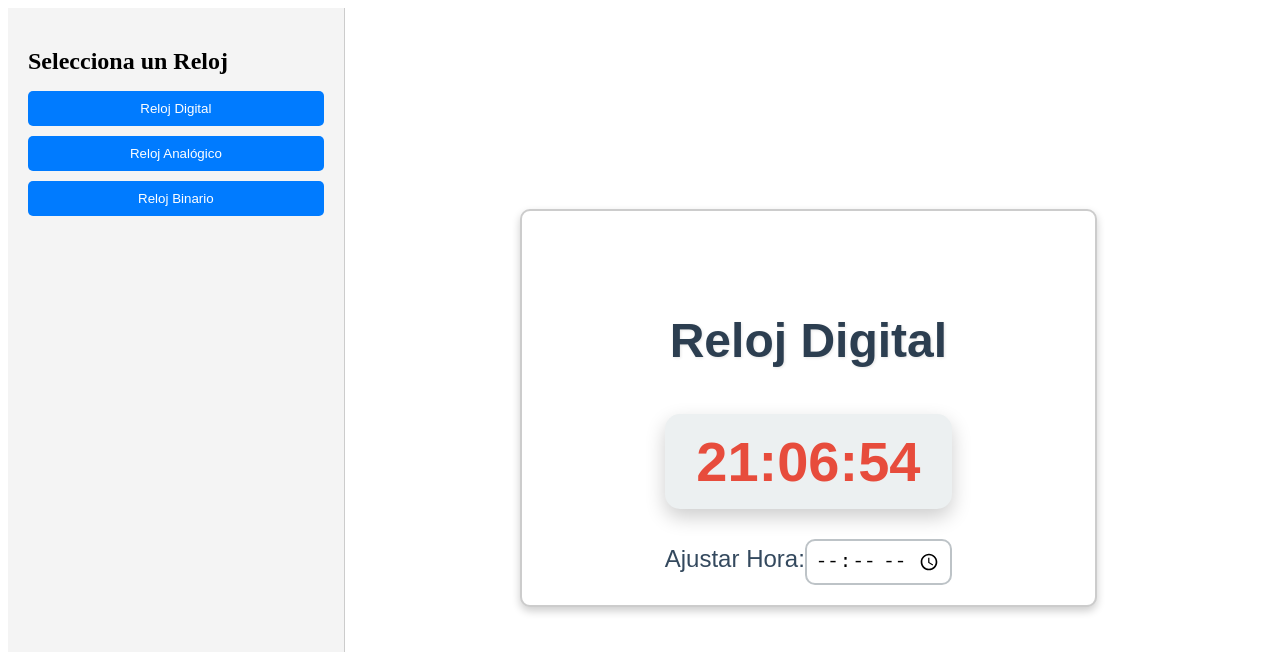
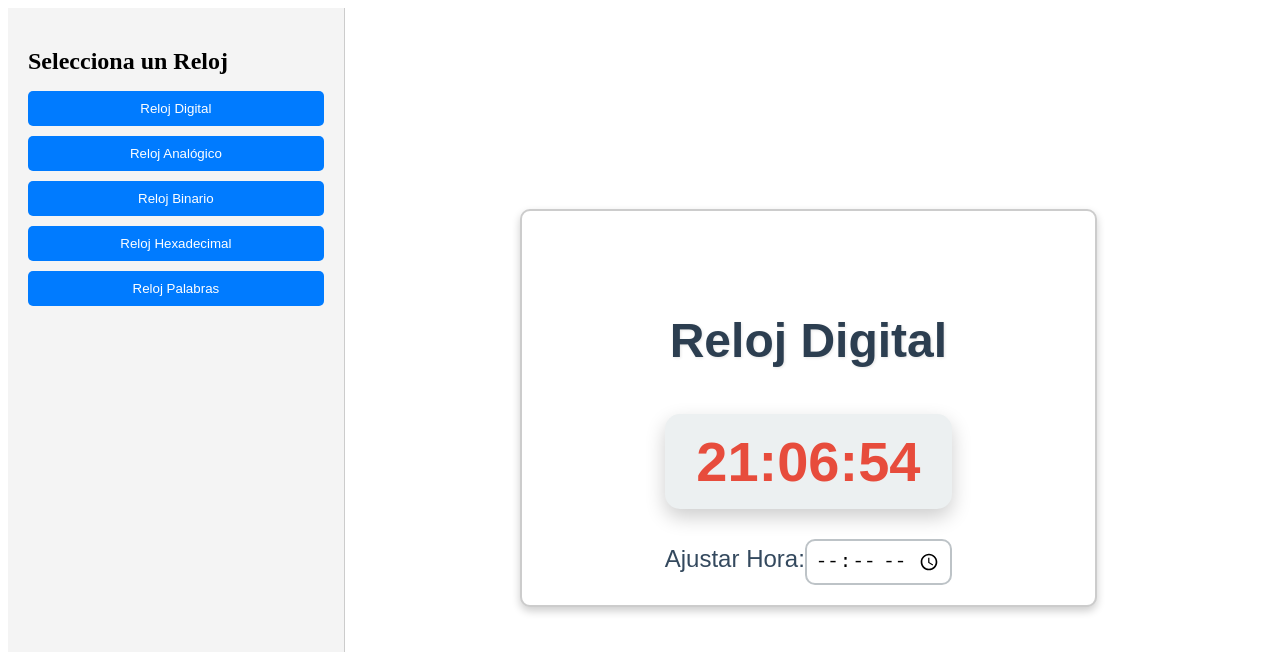
Before and after one commit to jdvillasmil/time-viewer-angular, an Angular app: page /menu-relojes in a window 1280 px wide. Shown: the top 652 px of the page. Built offline with nearby package versions, Linux system fonts and the light colour scheme.

Commit message:
chore: Actualizar menu-relojes.component para incluir nuevos relojes en el menú

```diff
--- a/src/app/menu-relojes/menu-relojes.component.html
+++ b/src/app/menu-relojes/menu-relojes.component.html
@@ -3,30 +3,22 @@
   <div class="menu">
     <h2>Selecciona un Reloj</h2>
     <ul>
-        <li>
-          <button (click)="selectClock('reloj-digital')">Reloj Digital</button>
-        </li>
-        <li>
-          <button (click)="selectClock('reloj-analogico')">Reloj Analógico</button>
-        </li>
-        <li>
-          <button (click)="selectClock('reloj-binario')">Reloj Binario</button>
+      <li *ngFor="let reloj of relojes">
+        <button (click)="selectClock(reloj.key)">{{ reloj.name }}</button>
       </li>
     </ul>
   </div>
 
   <!-- Main display -->
   <div class="reloj-display">
-      <!-- Popup container -->
-      <div *ngIf="selectedClock === 'reloj-digital'" class="reloj-container">
-        <app-reloj-digital></app-reloj-digital>
-      </div>
-      <div *ngIf="selectedClock === 'reloj-analogico'" class="reloj-container">
-        <app-reloj-analogico></app-reloj-analogico>
-      </div>
-      <div *ngIf="selectedClock === 'reloj-binario'" class="reloj-container">
-
-        <app-reloj-binario></app-reloj-binario>
+    <div class="reloj-container" *ngIf="selectedClock">
+      <ng-container [ngSwitch]="selectedClock">
+        <app-reloj-digital *ngSwitchCase="'reloj-digital'"></app-reloj-digital>
+        <app-reloj-analogico *ngSwitchCase="'reloj-analogico'"></app-reloj-analogico>
+        <app-reloj-binario *ngSwitchCase="'reloj-binario'"></app-reloj-binario>
+        <app-reloj-hexadecimal *ngSwitchCase="'reloj-hexadecimal'"></app-reloj-hexadecimal>
+        <app-reloj-palabras *ngSwitchCase="'reloj-palabras'"></app-reloj-palabras>
+      </ng-container>
     </div>
   </div>
 </div>
--- a/src/app/menu-relojes/menu-relojes.component.ts
+++ b/src/app/menu-relojes/menu-relojes.component.ts
@@ -1,23 +1,30 @@
-import { ChangeDetectorRef, Component } from '@angular/core';
+import { Component } from '@angular/core';
+import { CommonModule } from '@angular/common';
 import { RelojDigitalComponent } from '../reloj-digital/reloj-digital.component';
 import { RelojAnalogicoComponent } from '../reloj-analogico/reloj-analogico.component';
-import { RelojBinarioComponent } from '../reloj-binario/reloj-binario.component'; // Importa el Reloj Binario
-import { CommonModule } from "@angular/common";
+import { RelojBinarioComponent } from '../reloj-binario/reloj-binario.component';
+import { RelojHexadecimalComponent } from '../reloj-hexadecimal/reloj-hexadecimal.component';
+import { RelojPalabrasComponent } from '../reloj-palabras/reloj-palabras.component';
 
 @Component({
   selector: 'app-menu-relojes',
   standalone: true,
+  imports: [CommonModule, RelojDigitalComponent, RelojAnalogicoComponent, RelojBinarioComponent, RelojHexadecimalComponent, RelojPalabrasComponent],
   templateUrl: './menu-relojes.component.html',
-  styleUrls: ['./menu-relojes.component.css'],
-  imports: [CommonModule, RelojDigitalComponent, RelojAnalogicoComponent, RelojBinarioComponent], // Añade el Reloj Binario a los imports
+  styleUrls: ['./menu-relojes.component.css']
 })
 export class MenuRelojesComponent {
   selectedClock: string = 'reloj-digital';
 
-  constructor(private cdr: ChangeDetectorRef) {}
+  relojes = [
+    { key: 'reloj-digital', name: 'Reloj Digital' },
+    { key: 'reloj-analogico', name: 'Reloj Analógico' },
+    { key: 'reloj-binario', name: 'Reloj Binario' },
+    { key: 'reloj-hexadecimal', name: 'Reloj Hexadecimal' },
+    {key: 'reloj-palabras', name: 'Reloj Palabras' },
+  ];
 
   selectClock(clock: string) {
     this.selectedClock = clock;
-    this.cdr.detectChanges(); // Fuerza la detección de cambios
   }
 }
```
Lines whose indentation alone changed are shown as unchanged.
